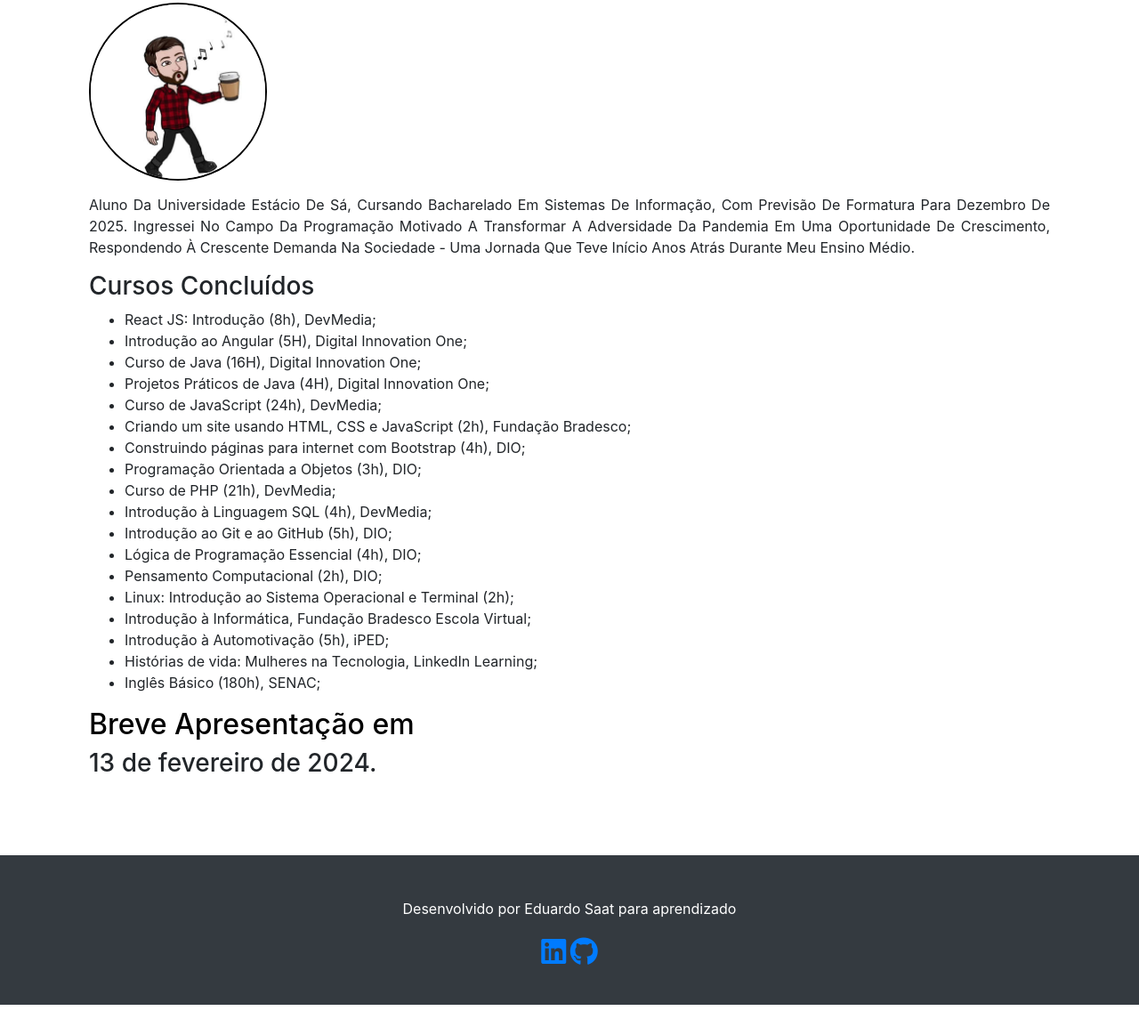
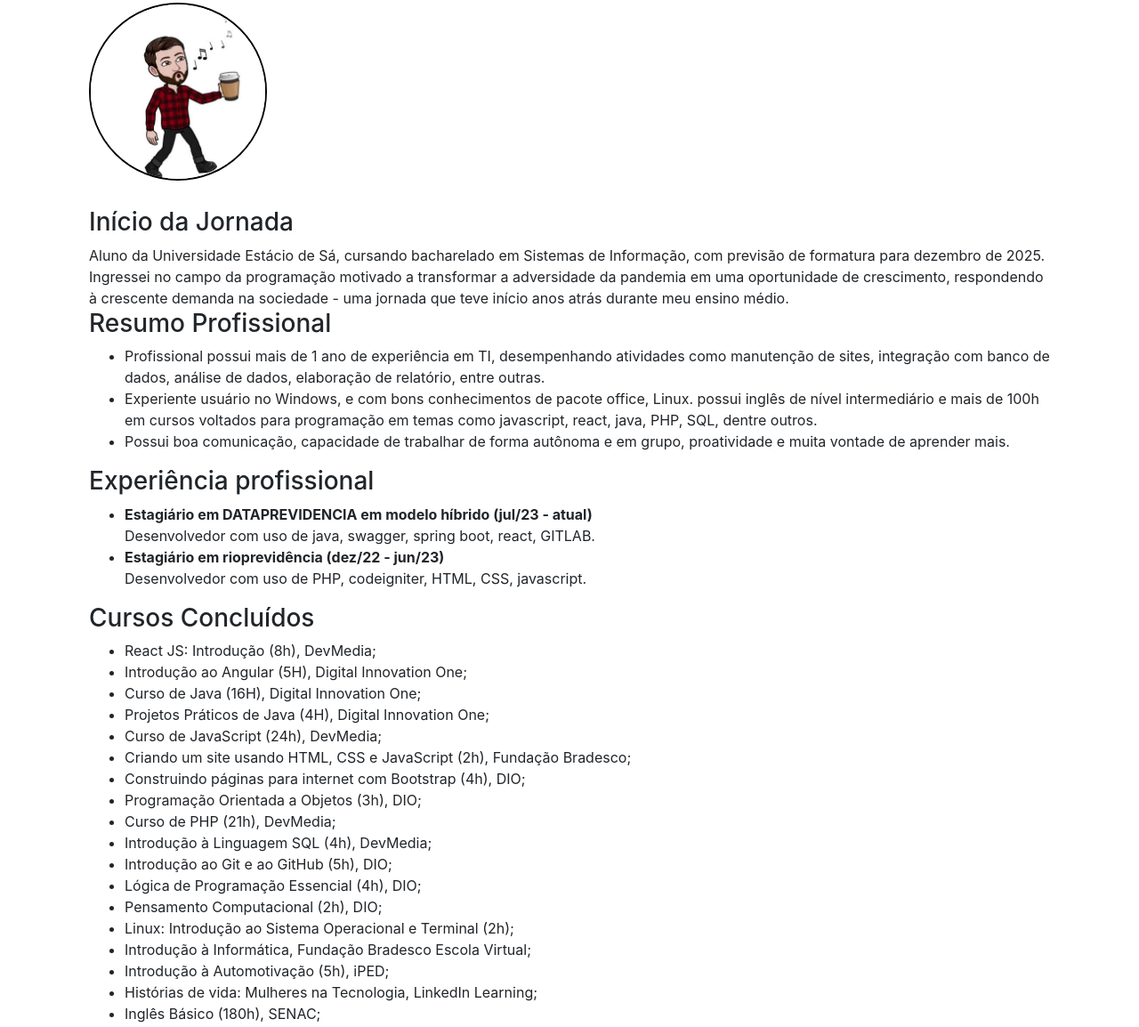
Before and after one commit to eduardosaatkamp/portfolioEduardoSaat, a website: page index.html in a window 1280 px wide. Shown: the part 1035-2189 px from the top of the page at 89% size. Before the commit the page ends 2164 px from the top, so only its background shows below. Drawn offline with Linux system fonts and the light colour scheme.

Commit message:
Atualizado Resumo Profissional

```diff
--- a/css/style.css
+++ b/css/style.css
@@ -39,5 +39,5 @@
       margin-bottom: 15px;
       border-radius: 5px;
       text-transform: capitalize;
-       text-align: justify;
+      text-align: justify;
     }
--- a/index.html
+++ b/index.html
@@ -109,8 +109,22 @@
               <img src="HTML_IMAGENS/HomemComCafe.jpg" alt="Representação em cartoon de um homem com um copo de café" class="photo">
           </header>
           <P class="post_content">
+            <h3>Início da Jornada</h3>
             Aluno da Universidade Estácio de Sá, cursando bacharelado em Sistemas de Informação, com previsão de formatura para dezembro de 2025. Ingressei no campo da programação motivado a transformar a adversidade da pandemia em uma oportunidade de crescimento, respondendo à crescente demanda na sociedade - uma jornada que teve início anos atrás durante meu ensino médio.
-            </p>
+            <h3>Resumo Profissional</h3>
+            <ul>
+              <li>Profissional possui mais de 1 ano de experiência em TI, desempenhando atividades como manutenção de sites, integração com banco de dados, análise de dados, elaboração de relatório, entre outras.</li>
+              <li>Experiente usuário no Windows, e com bons conhecimentos de pacote office, Linux. possui inglês de nível intermediário e mais de 100h em cursos voltados para programação em temas como javascript, react, java, PHP, SQL, dentre outros.</li>
+              <li>Possui boa comunicação, capacidade de trabalhar de forma autônoma e em grupo, proatividade e muita vontade de aprender mais.</li>
+            </ul>
+
+<h3>Experiência profissional</h3>
+<ul>
+  <li> <b>Estagiário em DATAPREVIDENCIA em modelo híbrido (jul/23 - atual) </b> <br>
+  Desenvolvedor com uso de java, swagger, spring boot, react, GITLAB.</li>
+  <li><b>Estagiário em rioprevidência (dez/22 - jun/23)</b> <br> Desenvolvedor com uso de PHP, codeigniter, HTML, CSS, javascript.</li>
+</ul>
+          </p>
             <P class="post_content">
           <h3>Cursos Concluídos</h3>
           <ul>
```
